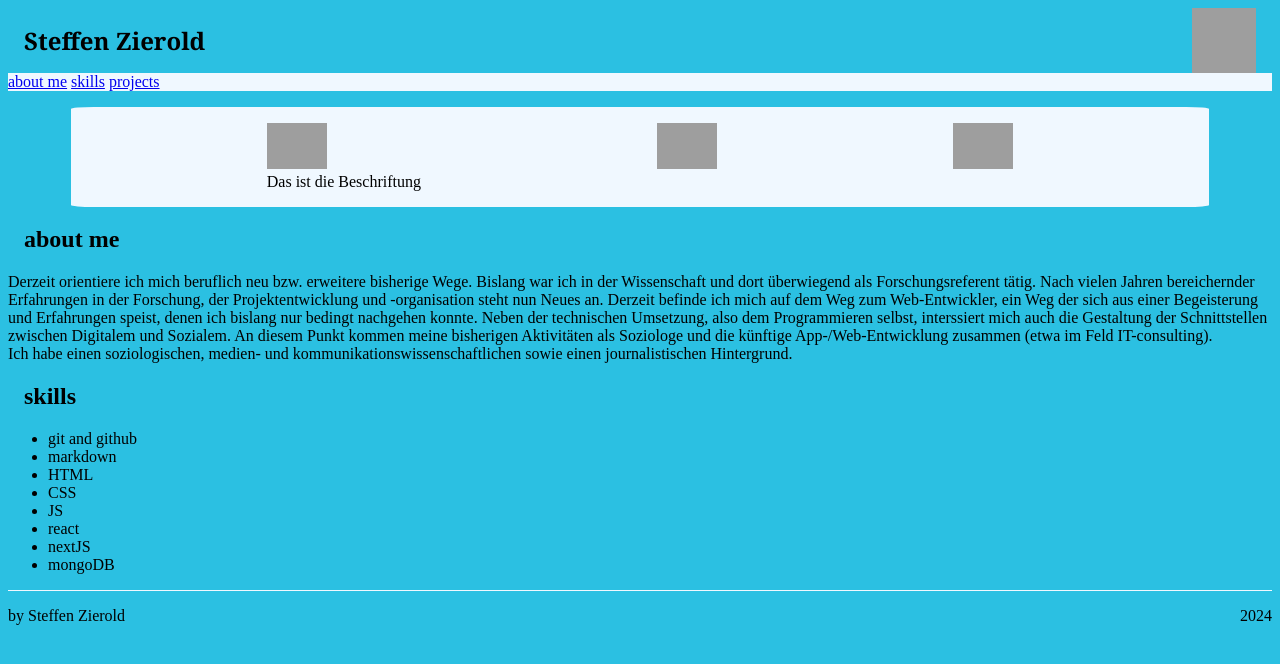
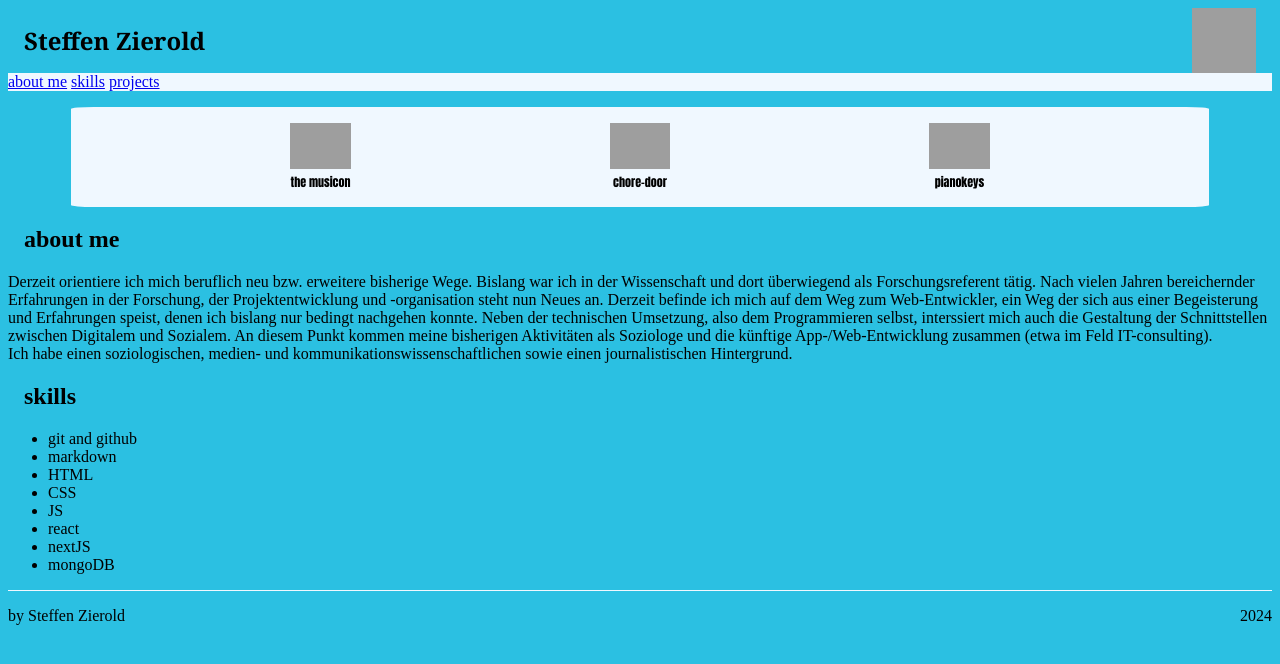
Before and after one commit to e-Steffen/personal-website, a website: page index.html in a window 1280 px wide. Drawn offline with Linux system fonts and the light colour scheme; grey boxes are pictures that could not be loaded.

Commit message:
added-figcaption...

```diff
--- a/index.html
+++ b/index.html
@@ -30,7 +30,7 @@
             width="60.5rem"
             alt="musicon-Project"
           />
-          <figcaption>Das ist die Beschriftung</figcaption>
+          <figcaption>the musicon</figcaption>
         </figure>
       </div>
       <div class="tileTwo">
@@ -40,6 +40,7 @@
             alt="chore-door-Project"
             width="60.5rem"
           />
+          <figcaption>chore-door</figcaption>
         </figure>
       </div>
       <div class="tileThree">
@@ -49,6 +50,7 @@
             alt="pianokeys-Project"
             width="60.5rem"
           />
+          <figcaption>pianokeys</figcaption>
         </figure>
       </div>
     </section>
--- a/styles.css
+++ b/styles.css
@@ -27,6 +27,12 @@ nav {
   background-color: #f0f8ff;
 }
 
+figcaption {
+  font-family: Impact, Haettenschweiler, "Arial Narrow Bold", sans-serif;
+  font-size: 0.75rem;
+  text-align: center;
+}
+
 .portrait {
   display: inline-flex;
   margin-right: 16px;
```
